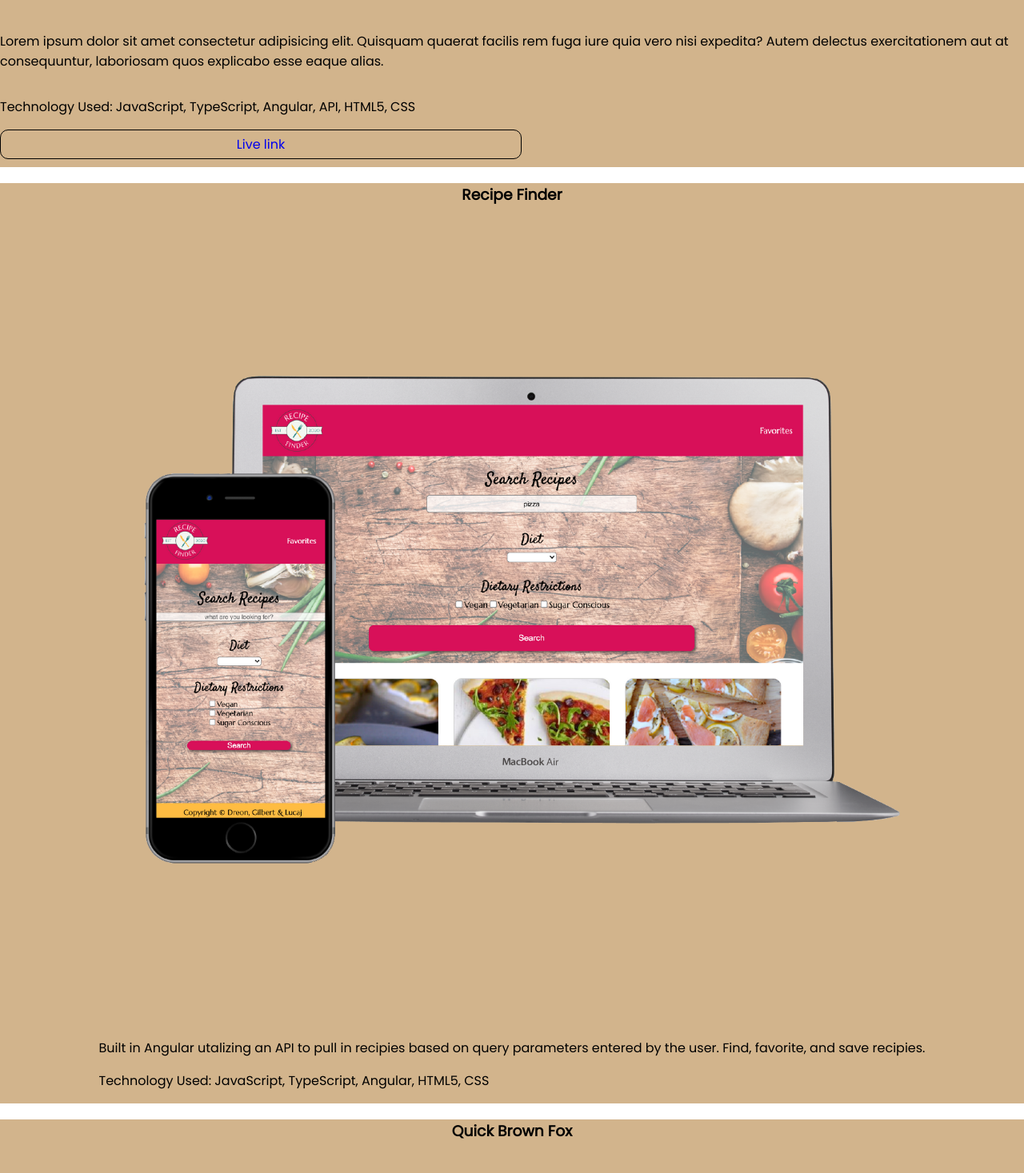
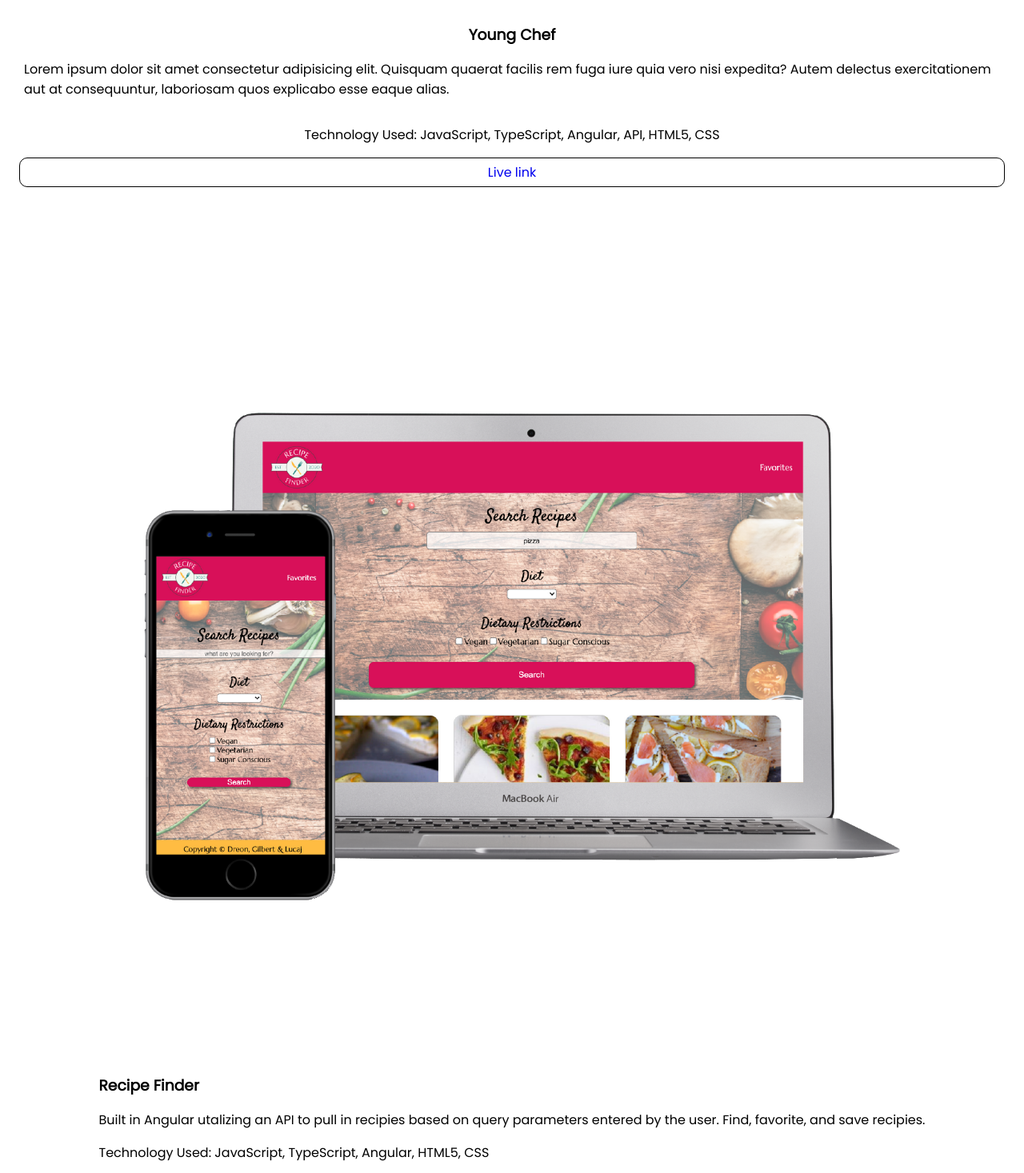
Before and after one commit to NicoleDreon/portfolio, an Angular app: page / in a window 1280 px wide. Shown: the part 3097-4564 px from the top of the page at 80% size. Built offline with nearby package versions, Linux system fonts and the light colour scheme.

Commit message:
styles project page

```diff
--- a/src/app/projects/projects.component.css
+++ b/src/app/projects/projects.component.css
@@ -1,25 +1,24 @@
 .projects-continer {
-  /* margin: 10px; */
+  margin: 10px;
 }
 .project-card {
   /* border: black solid 2px; */
   margin: 20px 0;
-  background-color: tan;
-  /* border-radius: 10px; */
+  /* background-color: tan; */
+  border-radius: 10px;
   display: flex;
   flex-direction: column;
   align-items: center;
+  padding: 20px;
+}
+.project-title {
+  margin-top: 15px;
 }
 .img {
   width: 80vw;
   display: block;
   margin-left: auto;
   margin-right: auto;
-}
-.test {
-  display: flex;
-  flex-direction: column;
-  justify-content: center;
 }
 .young-chef-link {
   text-decoration: none;
@@ -28,6 +27,6 @@
   padding: 5px;
   margin-bottom: 10px;
   display: flex;
-  width: 50%;
+  width: 100%;
   justify-content: center;
 }
--- a/src/app/projects/projects.component.html
+++ b/src/app/projects/projects.component.html
@@ -1,31 +1,26 @@
 <div class="projects-continer">
   <h1>Projects</h1>
   <div class="project-card">
-    <h3>Young Chef</h3>
     <img
       class="img"
       src="/assets/YoungChef.png"
       alt="Mobile and desktop view of Young Chef homepage"
     />
-    <div class="test">
+
+    <h3 class="project-title">Young Chef</h3>
     <p>
-        Lorem ipsum dolor sit amet consectetur adipisicing elit. Quisquam
-        quaerat facilis rem fuga iure quia vero nisi expedita? Autem delectus
+      Lorem ipsum dolor sit amet consectetur adipisicing elit. Quisquam quaerat
+      facilis rem fuga iure quia vero nisi expedita? Autem delectus
       exercitationem aut at consequuntur, laboriosam quos explicabo esse eaque
       alias.
     </p>
     <p>Technology Used: JavaScript, TypeScript, Angular, API, HTML5, CSS</p>
 
-      <a
-        class="young-chef-link"
-        href="https://youngchef.surge.sh/"
-        target="blank"
+    <a class="young-chef-link" href="https://youngchef.surge.sh/" target="blank"
       >Live link</a
     >
   </div>
-  </div>
   <div class="project-card">
-    <h3>Recipe Finder</h3>
     <div>
       <img
         class="img"
@@ -33,28 +28,36 @@
         alt="Mobile and desktop view of Recipe Finder"
       />
       <div>
+        <h3 class="project-title">Recipe Finder</h3>
         <p>
           Built in Angular utalizing an API to pull in recipies based on query
           parameters entered by the user. Find, favorite, and save recipies.
         </p>
         <p>Technology Used: JavaScript, TypeScript, Angular, HTML5, CSS</p>
+        <a
+          class="young-chef-link"
+          href="https://gc-recipefinder.surge.sh/home"
+          target="blank"
+          >Live link</a
+        >
       </div>
     </div>
   </div>
   <div class="project-card">
-    <h3>Quick Brown Fox</h3>
     <div class="brown-fox-container">
       <img
         class="img"
         src="/assets/QuickBrownFoxImg.png"
         alt="Mobile and desktop view of Quick Brown Fox"
       />
+      <h3 class="project-title">Quick Brown Fox</h3>
       <!-- <div> -->
       <p>
         POS system for a fictional coffee shop. The goal was to deliver a clean
         and intuitive application.
       </p>
       <p>Technology Used: Vanilla JavaScript, HTML, CSS</p>
+
       <!-- </div> -->
     </div>
   </div>
```
Lines whose indentation alone changed are shown as unchanged.
